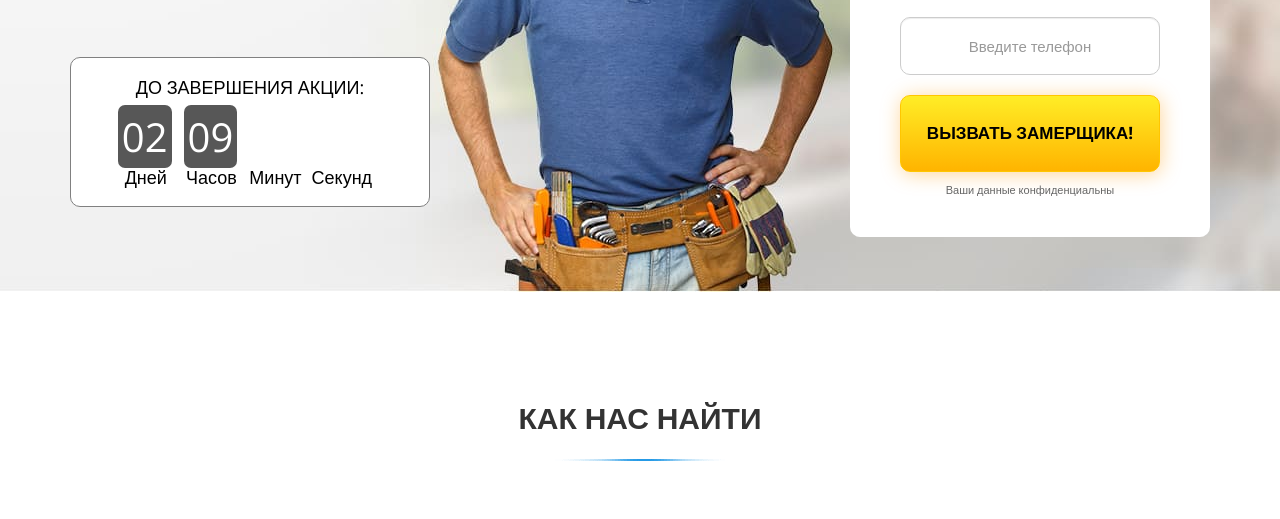
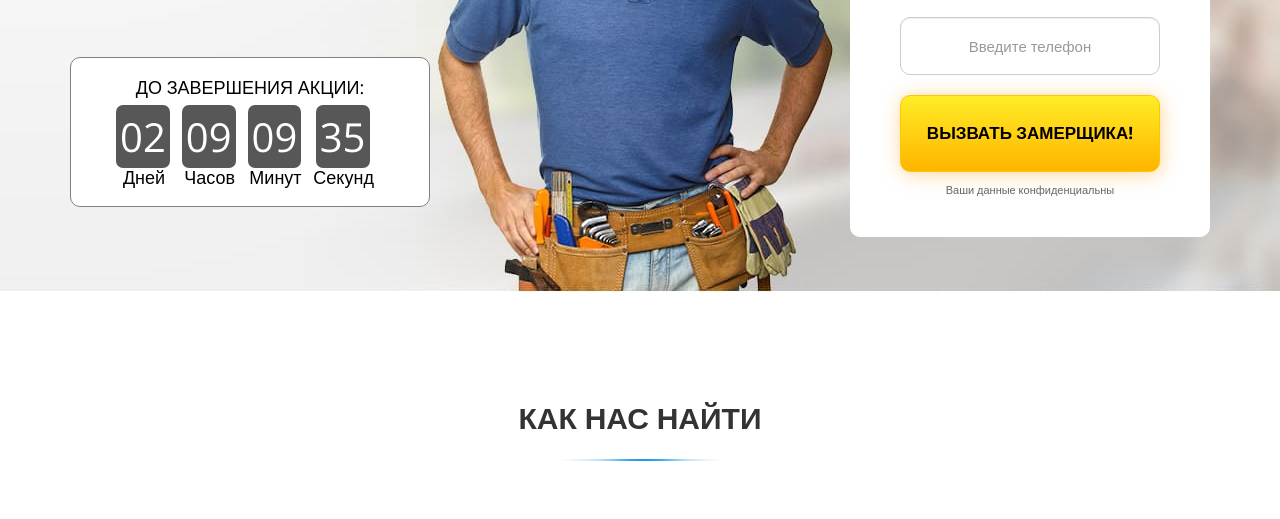
Before and after one commit to devmartynov/diploma-js, a plain HTML site: page index.html in a window 1280 px wide. Shown: the part 5353-5872 px from the top of the page. Drawn offline with nearby package versions, Linux system fonts and the light colour scheme; a script that the page names is missing.

Commit message:
work on diploma

```diff
--- a/index.html
+++ b/index.html
@@ -725,8 +725,8 @@
                 <div class="container1">
                   <div class="numbers1"><div ><span id="days">08</span></div><div class="description1">Дней</div></div>
                   <div class="numbers1"><div ><span id="hours">18</span></div><div class="description1">Часов</div></div>
-                  <div class="numbers1"><div id="minutes"><span>33</span></div><div class="description1">Минут</div></div>
-                  <div class="numbers1"><div id="seconds"><span>44</span></div><div class="description1">Секунд</div></div>
+                  <div class="numbers1"><div ><span id="minutes">33</span></div><div class="description1">Минут</div></div>
+                  <div class="numbers1"><div ><span id="seconds">44</span></div><div class="description1">Секунд</div></div>
                 </div>
               </div>
           </div>
```
